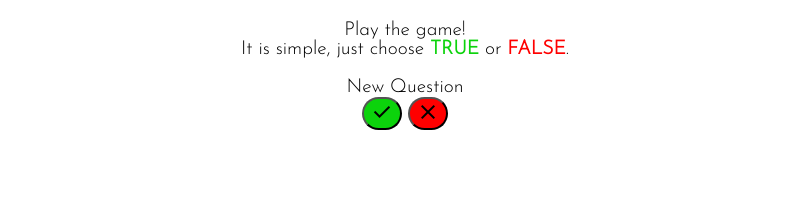
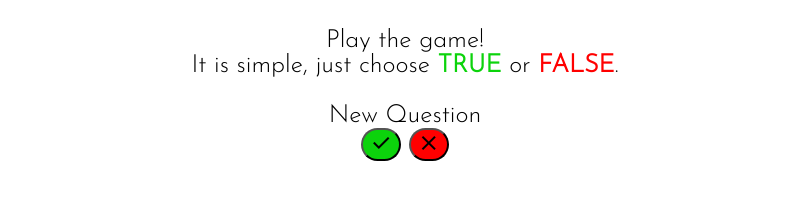
Before and after one commit to helenahagman/trueorfalse, a plain HTML site: page index.html in a window 1280 px wide. Shown: the part 549-748 px from the top of the page, without its empty margins (235-1046 px from the left). Drawn offline with nearby package versions, Linux system fonts and the light colour scheme.

Commit message:
Updated style to body

```diff
--- a/assets/css/style.css
+++ b/assets/css/style.css
@@ -2,7 +2,7 @@ body {
     background-color: white;
     text-align: center;
     font-family: 'Josefin Sans', sans-serif;
-    font-size: larger;
+    font-size: 25px;
 }
 
 /* heading */
--- a/index.html
+++ b/index.html
@@ -27,9 +27,11 @@
     <div class="question-area">
         <span id="operand">New Question</span>
         <br>
+        <span>
         <button data-type ="submit" id="true">
             <span class="material-symbols-outlined">
                 done
+            </span>
             </span>
         </button>
 
```
